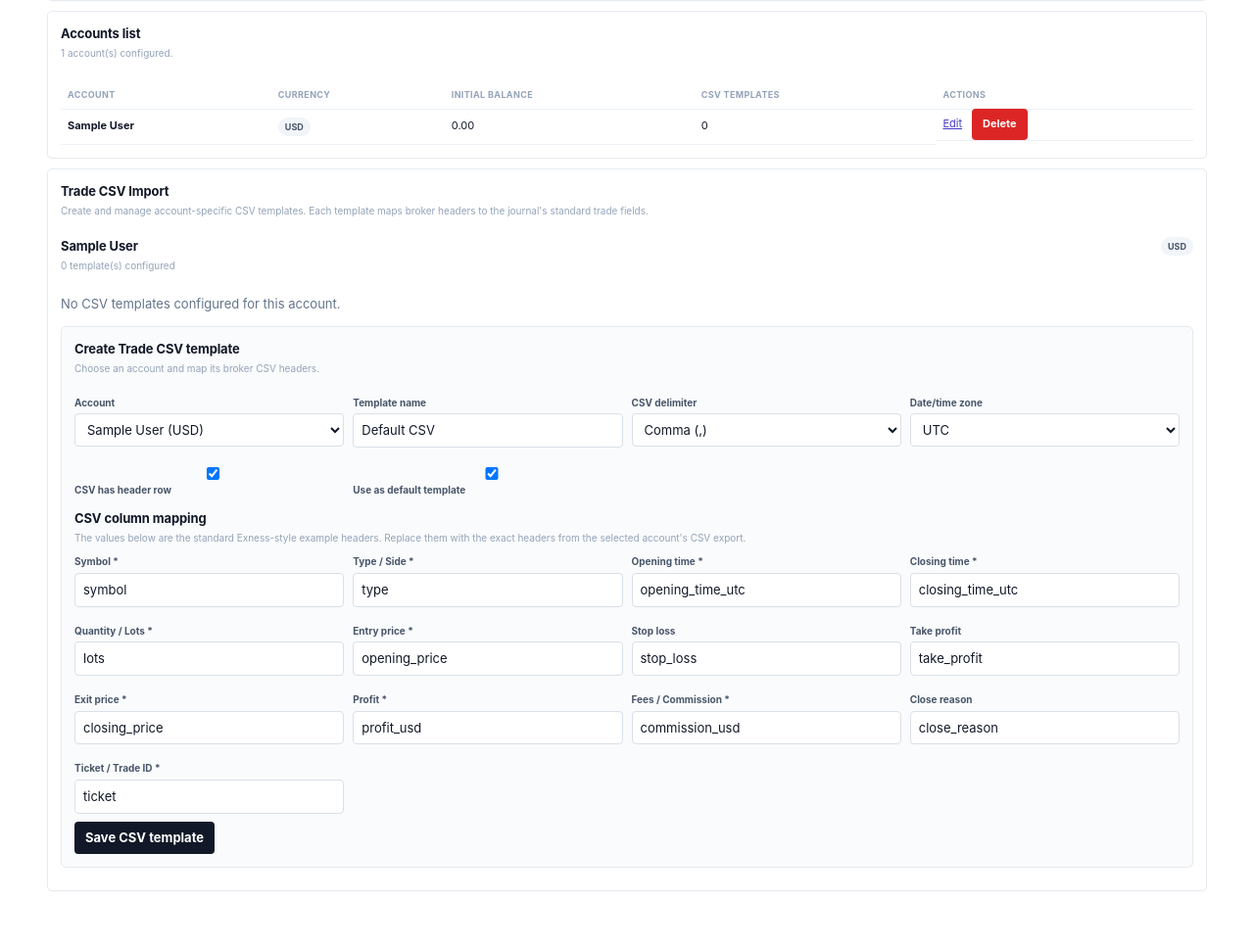
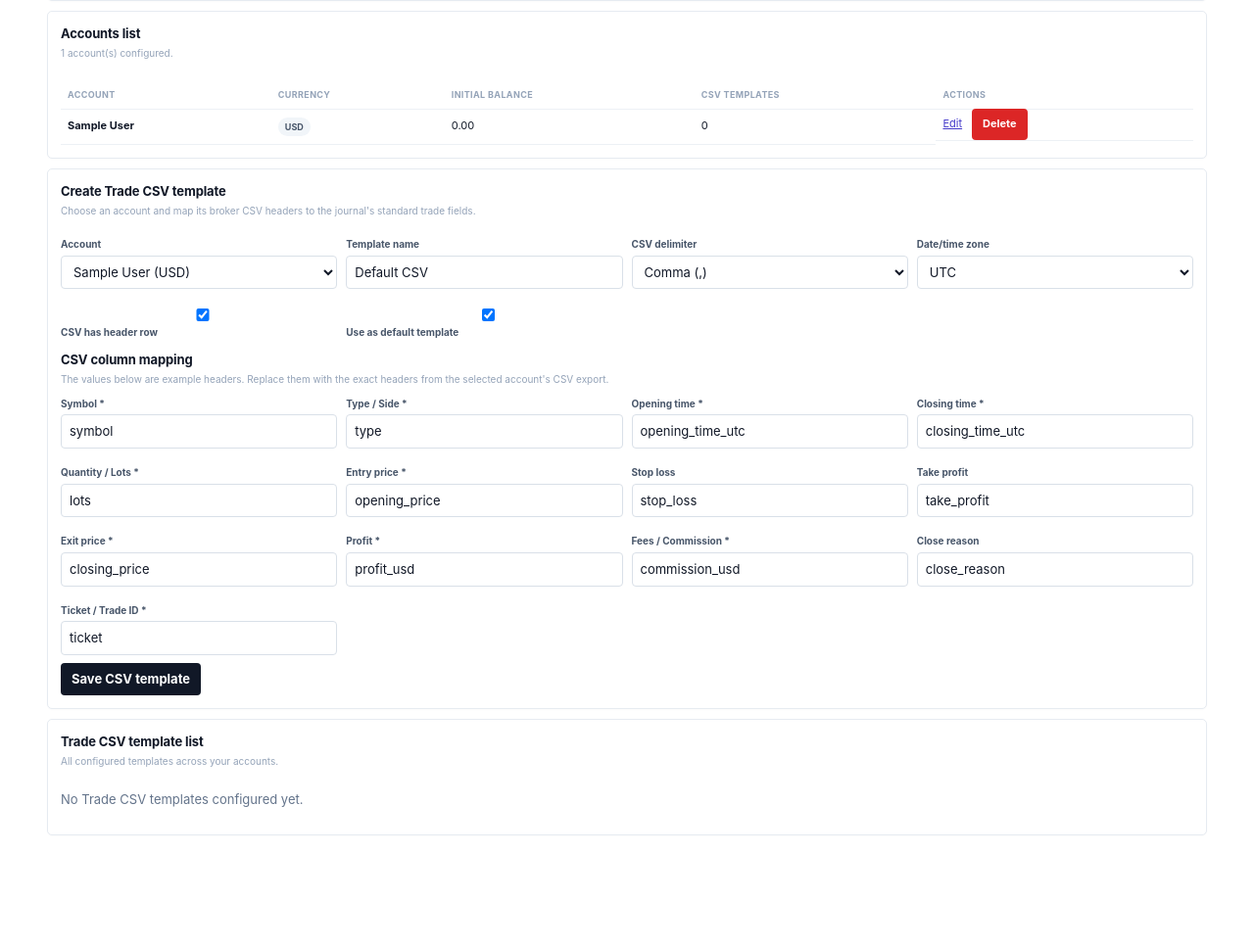
Before and after one commit to Globalogic-Technology/Globalogic-TradeJournal, a PHP site: page /accounts in a window 1280 px wide. Shown: the part 376-1344 px from the top of the page at 98% size. After the commit the page ends 1229 px from the top, so only its background shows below. Run offline with PHP 8.4, Linux system fonts and the light colour scheme; the visitor is signed in with stand-in values (Sample User, id 1).

Commit message:
ui: simplify account CSV template list

```diff
--- a/app/views/accounts.php
+++ b/app/views/accounts.php
@@ -1,7 +1,6 @@
 <?php
 $csvTemplates=$csvTemplates??[];$csvFields=class_exists('AccountCsvTemplateService')?AccountCsvTemplateService::FIELDS:[];
 $defaultCsv=['symbol'=>'symbol','type'=>'type','opening_time'=>'opening_time_utc','closing_time'=>'closing_time_utc','quantity'=>'lots','entry_price'=>'opening_price','stop_loss'=>'stop_loss','take_profit'=>'take_profit','exit_price'=>'closing_price','profit'=>'profit_usd','fees'=>'commission_usd','close_reason'=>'close_reason','ticket'=>'ticket'];
-$templatesByAccount=[];foreach($csvTemplates as $template)$templatesByAccount[(int)$template['account_id']][]=$template;
 $editAccount=$editAccount??null;$editCsvTemplate=$editCsvTemplate??null;
 ?>
 <div class="page-title">Accounts</div>
@@ -29,16 +28,10 @@ $editAccount=$editAccount??null;$editCsvTemplate=$editCsvTemplate??null;
   <?php else: ?>
     <div class="table-wrap">
       <table><thead><tr><th>Account</th><th>Currency</th><th>Initial balance</th><th>CSV templates</th><th>Actions</th></tr></thead><tbody>
-      <?php foreach($accounts as $a): $count=count($templatesByAccount[(int)$a['id']]??[]); ?>
+      <?php foreach($accounts as $a): $count=count(array_filter($csvTemplates,fn($t)=>(int)$t['account_id']===(int)$a['id'])); ?>
         <tr>
-          <td><strong><?=e($a['name'])?></strong></td>
-          <td><span class="badge"><?=e($a['currency'])?></span></td>
-          <td><?=number_format((float)$a['initial_balance'],2)?></td>
-          <td><?=number_format($count)?></td>
-          <td class="trade-actions">
-            <a href="/accounts?edit_account=<?=e($a['id'])?>">Edit</a>
-            <form method="post" class="inline-form"><input type="hidden" name="_csrf" value="<?=e(csrf_token())?>"><input type="hidden" name="action" value="delete"><input type="hidden" name="id" value="<?=e($a['id'])?>"><button class="danger">Delete</button></form>
-          </td>
+          <td><strong><?=e($a['name'])?></strong></td><td><span class="badge"><?=e($a['currency'])?></span></td><td><?=number_format((float)$a['initial_balance'],2)?></td><td><?=number_format($count)?></td>
+          <td class="trade-actions"><a href="/accounts?edit_account=<?=e($a['id'])?>">Edit</a><form method="post" class="inline-form"><input type="hidden" name="_csrf" value="<?=e(csrf_token())?>"><input type="hidden" name="action" value="delete"><input type="hidden" name="id" value="<?=e($a['id'])?>"><button class="danger">Delete</button></form></td>
         </tr>
       <?php endforeach; ?>
       </tbody></table>
@@ -47,17 +40,58 @@ $editAccount=$editAccount??null;$editCsvTemplate=$editCsvTemplate??null;
 </div>
 
 <div class="card form-card">
-  <div class="section-heading"><div><h2>Trade CSV Import</h2><div class="sub">Create and manage account-specific CSV templates. Each template maps broker headers to the journal's standard trade fields.</div></div></div>
-  <?php if(!$accounts): ?><p class="muted">Create an account first, then configure its Trade CSV Import template.</p><?php endif; ?>
-  <?php foreach($accounts as $a): $templates=$templatesByAccount[(int)$a['id']]??[]; $editing=$editCsvTemplate&&((int)$editCsvTemplate['account_id']===(int)$a['id']); ?>
-    <div class="csv-account-block">
-      <div class="section-heading"><div><h3><?=e($a['name'])?></h3><div class="sub"><?=count($templates)?> template(s) configured</div></div><span class="badge"><?=e($a['currency'])?></span></div>
-      <?php if($editing): $t=$editCsvTemplate; ?>
-        <div class="card">
-          <div class="section-heading"><div><h3>Edit CSV template</h3><div class="sub">Update the mapping without creating another template.</div></div></div>
+  <div class="section-heading"><div><h2>Create Trade CSV template</h2><div class="sub">Choose an account and map its broker CSV headers to the journal's standard trade fields.</div></div></div>
+  <?php if(!$accounts): ?>
+    <p class="muted">Create an account first, then configure its Trade CSV Import template.</p>
+  <?php elseif(!$editCsvTemplate): ?>
     <form method="post">
-            <?=csrf_field()?><input type="hidden" name="action" value="csv_template_save"><input type="hidden" name="account_id" value="<?=e($a['id'])?>"><input type="hidden" name="template_id" value="<?=e($t['id'])?>">
+      <?=csrf_field()?><input type="hidden" name="action" value="csv_template_save"><input type="hidden" name="template_id" value="">
       <div class="grid">
+        <p><label>Account</label><select name="account_id" required><?php foreach($accounts as $a): ?><option value="<?=e($a['id'])?>"><?=e($a['name'])?> (<?=e($a['currency'])?>)</option><?php endforeach; ?></select></p>
+        <p><label>Template name</label><input name="template_name" value="Default CSV" required></p>
+        <p><label>CSV delimiter</label><select name="delimiter_char"><option value=",">Comma (,)</option><option value=";">Semicolon (;)</option><option value="|">Pipe (|)</option><option value="\t">Tab</option></select></p>
+        <p><label>Date/time zone</label><select name="date_timezone"><option>UTC</option><option>America/New_York</option><option>America/Chicago</option><option>America/Los_Angeles</option><option>America/Sao_Paulo</option></select></p>
+        <p><label><input type="checkbox" name="has_header" value="1" checked> CSV has header row</label></p>
+        <p><label><input type="checkbox" name="is_default" value="1" checked> Use as default template</label></p>
+      </div>
+      <h3>CSV column mapping</h3><p class="sub">The values below are example headers. Replace them with the exact headers from the selected account's CSV export.</p>
+      <div class="grid config-grid"><?php foreach($csvFields as $field=>$label): ?><p><label><?=e($label)?><?=in_array($field,['symbol','type','opening_time','closing_time','quantity','entry_price','exit_price','profit','fees','ticket'],true)?' *':''?></label><input name="mapping[<?=e($field)?>]" value="<?=e($defaultCsv[$field]??'')?>" placeholder="Exact CSV header name"></p><?php endforeach; ?></div>
+      <div class="actions"><button>Save CSV template</button></div>
+    </form>
+  <?php endif; ?>
+</div>
+
+<div class="card form-card">
+  <div class="section-heading"><div><h2>Trade CSV template list</h2><div class="sub">All configured templates across your accounts.</div></div></div>
+  <?php if(!$csvTemplates): ?>
+    <p class="muted">No Trade CSV templates configured yet.</p>
+  <?php else: ?>
+    <div class="table-wrap">
+      <table><thead><tr><th>Account</th><th>Template</th><th>Default</th><th>Delimiter</th><th>Header</th><th>Time zone</th><th>Mapped fields</th><th>Actions</th></tr></thead><tbody>
+      <?php foreach($csvTemplates as $t): $accountName='';foreach($accounts as $a)if((int)$a['id']===(int)$t['account_id']){$accountName=$a['name'];break;} $mapped=0;foreach(($t['mapping']??[]) as $column)if(trim((string)$column)!=='')$mapped++; ?>
+        <tr>
+          <td><strong><?=e($accountName ?: 'Unknown account')?></strong></td>
+          <td><?=e($t['name'])?></td>
+          <td><?php if($t['is_default']): ?><span class="badge">Default</span><?php else: ?>No<?php endif; ?></td>
+          <td><?=e($t['delimiter_char']==="\t"?'Tab':$t['delimiter_char'])?></td>
+          <td><?= $t['has_header']?'Yes':'No' ?></td>
+          <td><?=e($t['date_timezone'])?></td>
+          <td><?=number_format($mapped)?> / <?=number_format(count($csvFields))?></td>
+          <td class="trade-actions"><a href="/accounts?edit_csv_template=<?=e($t['id'])?>">Edit</a><form method="post" class="inline-form"><input type="hidden" name="_csrf" value="<?=e(csrf_token())?>"><input type="hidden" name="action" value="csv_template_delete"><input type="hidden" name="template_id" value="<?=e($t['id'])?>"><button class="danger">Delete</button></form></td>
+        </tr>
+      <?php endforeach; ?>
+      </tbody></table>
+    </div>
+  <?php endif; ?>
+</div>
+
+<?php if($editCsvTemplate): $t=$editCsvTemplate; ?>
+<div class="card form-card">
+  <div class="section-heading"><div><h2>Edit Trade CSV template</h2><div class="sub">Update the mapping without creating another template.</div></div></div>
+  <form method="post">
+    <?=csrf_field()?><input type="hidden" name="action" value="csv_template_save"><input type="hidden" name="account_id" value="<?=e($t['account_id'])?>"><input type="hidden" name="template_id" value="<?=e($t['id'])?>">
+    <div class="grid">
+      <p><label>Account</label><input value="<?php $accountName='';foreach($accounts as $a)if((int)$a['id']===(int)$t['account_id']){$accountName=$a['name'];break;} echo e($accountName)?>" disabled></p>
       <p><label>Template name</label><input name="template_name" value="<?=e($t['name'])?>" required></p>
       <p><label>CSV delimiter</label><select name="delimiter_char"><option value="," <?=$t['delimiter_char']===','?'selected':''?>>Comma (,)</option><option value=";" <?=$t['delimiter_char']===';'?'selected':''?>>Semicolon (;)</option><option value="|" <?=$t['delimiter_char']==='|'?'selected':''?>>Pipe (|)</option><option value="\t" <?=$t['delimiter_char']==="\t"?'selected':''?>>Tab</option></select></p>
       <p><label>Date/time zone</label><select name="date_timezone"><?php foreach(['UTC','America/New_York','America/Chicago','America/Los_Angeles','America/Sao_Paulo'] as $tz): ?><option value="<?=e($tz)?>" <?=$t['date_timezone']===$tz?'selected':''?>><?=e($tz)?></option><?php endforeach; ?></select></p>
@@ -70,45 +104,3 @@ $editAccount=$editAccount??null;$editCsvTemplate=$editCsvTemplate??null;
   </form>
 </div>
 <?php endif; ?>
-      <?php if($templates): ?>
-        <div class="table-wrap">
-          <table><thead><tr><th>Template</th><th>Delimiter</th><th>Header</th><th>Time zone</th><th>Mapped fields</th><th>Actions</th></tr></thead><tbody>
-          <?php foreach($templates as $t): $mapped=0;foreach(($t['mapping']??[]) as $column)if(trim((string)$column)!=='')$mapped++; ?>
-            <tr>
-              <td><strong><?=e($t['name'])?></strong> <?php if($t['is_default']): ?><span class="badge">Default</span><?php endif; ?></td>
-              <td><?=e($t['delimiter_char']==="\t"?'Tab':$t['delimiter_char'])?></td>
-              <td><?= $t['has_header']?'Yes':'No' ?></td>
-              <td><?=e($t['date_timezone'])?></td>
-              <td><?=number_format($mapped)?> / <?=number_format(count($csvFields))?></td>
-              <td class="trade-actions">
-                <a href="/accounts?edit_csv_template=<?=e($t['id'])?>">Edit</a>
-                <form method="post" class="inline-form"><input type="hidden" name="_csrf" value="<?=e(csrf_token())?>"><input type="hidden" name="action" value="csv_template_delete"><input type="hidden" name="template_id" value="<?=e($t['id'])?>"><button class="danger">Delete</button></form>
-              </td>
-            </tr>
-          <?php endforeach; ?>
-          </tbody></table>
-        </div>
-      <?php else: ?><p class="muted">No CSV templates configured for this account.</p><?php endif; ?>
-    </div>
-  <?php endforeach; ?>
-
-  <?php if($accounts && !$editCsvTemplate): ?>
-    <div class="card">
-      <div class="section-heading"><div><h3>Create Trade CSV template</h3><div class="sub">Choose an account and map its broker CSV headers.</div></div></div>
-      <form method="post">
-        <?=csrf_field()?><input type="hidden" name="action" value="csv_template_save"><input type="hidden" name="template_id" value="">
-        <div class="grid">
-          <p><label>Account</label><select name="account_id" required><?php foreach($accounts as $a): ?><option value="<?=e($a['id'])?>"><?=e($a['name'])?> (<?=e($a['currency'])?>)</option><?php endforeach; ?></select></p>
-          <p><label>Template name</label><input name="template_name" value="Default CSV" required></p>
-          <p><label>CSV delimiter</label><select name="delimiter_char"><option value=",">Comma (,)</option><option value=";">Semicolon (;)</option><option value="|">Pipe (|)</option><option value="\t">Tab</option></select></p>
-          <p><label>Date/time zone</label><select name="date_timezone"><option>UTC</option><option>America/New_York</option><option>America/Chicago</option><option>America/Los_Angeles</option><option>America/Sao_Paulo</option></select></p>
-          <p><label><input type="checkbox" name="has_header" value="1" checked> CSV has header row</label></p>
-          <p><label><input type="checkbox" name="is_default" value="1" checked> Use as default template</label></p>
-        </div>
-        <h3>CSV column mapping</h3><p class="sub">The values below are the standard Exness-style example headers. Replace them with the exact headers from the selected account's CSV export.</p>
-        <div class="grid config-grid"><?php foreach($csvFields as $field=>$label): ?><p><label><?=e($label)?><?=in_array($field,['symbol','type','opening_time','closing_time','quantity','entry_price','exit_price','profit','fees','ticket'],true)?' *':''?></label><input name="mapping[<?=e($field)?>]" value="<?=e($defaultCsv[$field]??'')?>" placeholder="Exact CSV header name"></p><?php endforeach; ?></div>
-        <div class="actions"><button>Save CSV template</button></div>
-      </form>
-    </div>
-  <?php endif; ?>
-</div>
```
Lines whose indentation alone changed are shown as unchanged.
